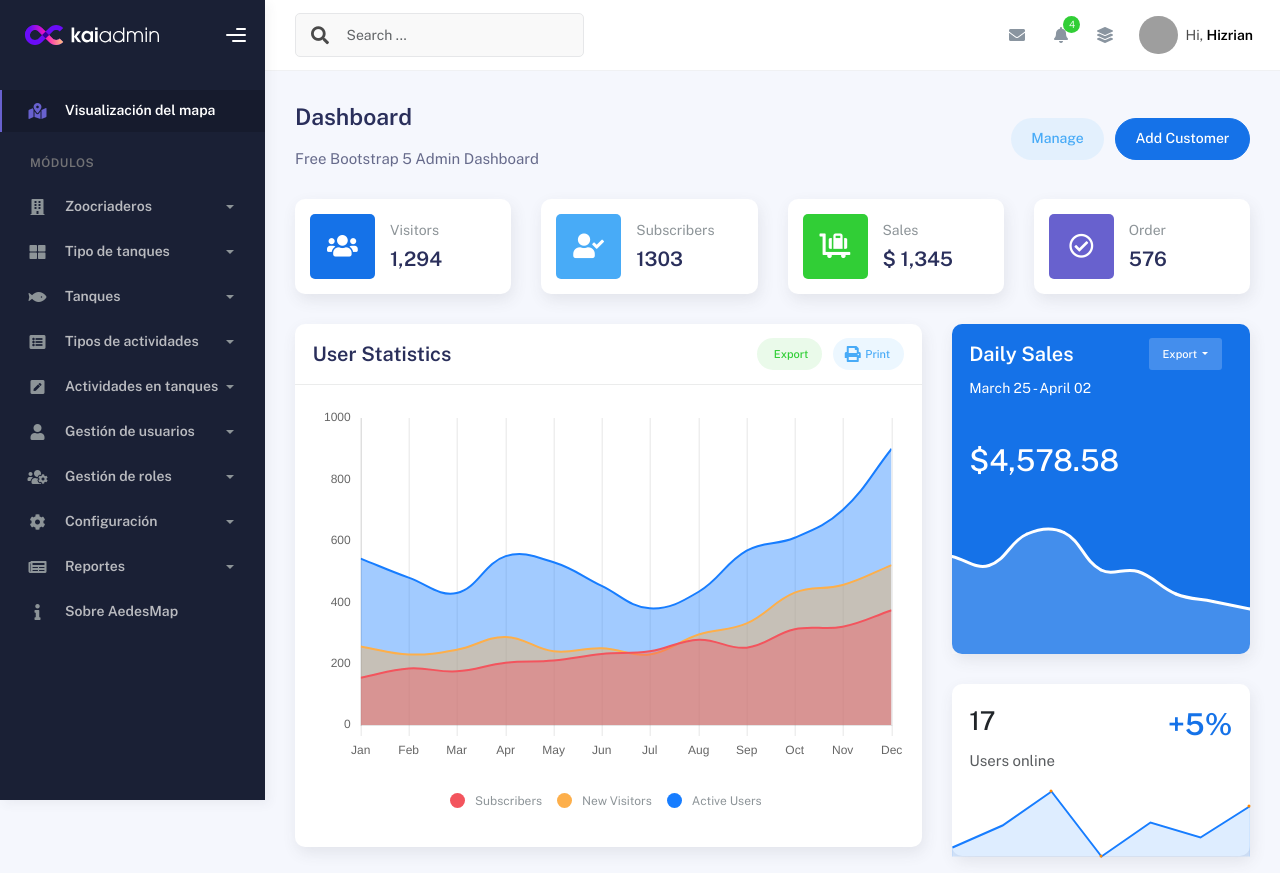
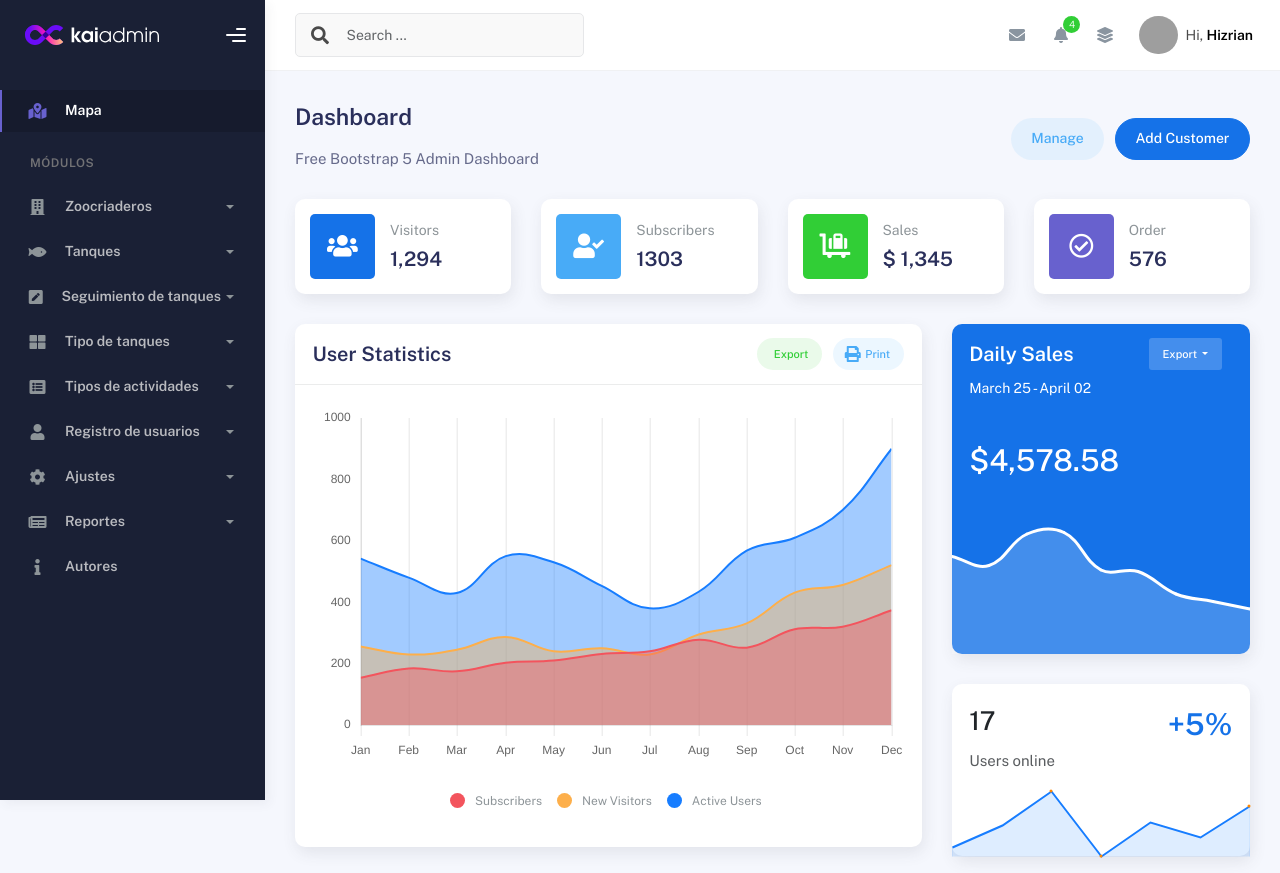
Before and after one commit to Norbali/GEOSALUD, a PHP site: page / in a window 1280 px wide. Shown: the top 873 px of the page. Run offline with PHP 8.4, Linux system fonts and the light colour scheme; grey boxes are pictures that could not be loaded.

Commit message:
Modificar navbar para modulos ecosalud

```diff
--- a/view/partials/sidebar.php
+++ b/view/partials/sidebar.php
@@ -27,7 +27,7 @@
                 <li class="nav-item active">
                     <a data-bs-toggle="collapse" href="#mapa" class="collapsed" aria-expanded="false">
                         <i class="fas fa-map-marked-alt"></i>
-                        <p>Visualización del mapa</p>
+                        <p>Mapa</p>
                     </a>
                 </li>
                 <li class="nav-section">
@@ -67,6 +67,51 @@
                         </ul>
                     </div>
                 </li>
+
+                <li class="nav-item">
+                    <a data-bs-toggle="collapse" href="#tanques">
+                        <i class="fas fa-fish"></i>
+                        <p>Tanques</p>
+                        <span class="caret"></span>
+                    </a>
+                    <div class="collapse" id="tanques">
+                        <ul class="nav nav-collapse">
+                            <li>
+                                <a href="sidebar-style-2.html">
+                                    <span class="sub-item">Sidebar Style 2</span>
+                                </a>
+                            </li>
+                            <li>
+                                <a href="icon-menu.html">
+                                    <span class="sub-item">Icon Menu</span>
+                                </a>
+                            </li>
+                        </ul>
+                    </div>
+                </li>
+
+                <li class="nav-item">
+                    <a data-bs-toggle="collapse" href="#actividades">
+                        <i class="fas fa-pen-square"></i>
+                        <p>Seguimiento de tanques</p>
+                        <span class="caret"></span>
+                    </a>
+                    <div class="collapse" id="actividades">
+                        <ul class="nav nav-collapse">
+                            <li>
+                                <a href="tables/tables.html">
+                                    <span class="sub-item">Basic Table</span>
+                                </a>
+                            </li>
+                            <li>
+                                <a href="tables/datatables.html">
+                                    <span class="sub-item">Datatables</span>
+                                </a>
+                            </li>
+                        </ul>
+                    </div>
+                </li>
+
                 <li class="nav-item">
                     <a data-bs-toggle="collapse" href="#tipotanque">
                         <i class="fas fa-th-large"></i>
@@ -88,27 +133,7 @@
                         </ul>
                     </div>
                 </li>
-                <li class="nav-item">
-                    <a data-bs-toggle="collapse" href="#tanques">
-                        <i class="fas fa-fish"></i>
-                        <p>Tanques</p>
-                        <span class="caret"></span>
-                    </a>
-                    <div class="collapse" id="tanques">
-                        <ul class="nav nav-collapse">
-                            <li>
-                                <a href="sidebar-style-2.html">
-                                    <span class="sub-item">Sidebar Style 2</span>
-                                </a>
-                            </li>
-                            <li>
-                                <a href="icon-menu.html">
-                                    <span class="sub-item">Icon Menu</span>
-                                </a>
-                            </li>
-                        </ul>
-                    </div>
-                </li>
+
                 <li class="nav-item">
                     <a data-bs-toggle="collapse" href="#tipoactividades">
                         <i class="fas fa-list-alt"></i>
@@ -125,31 +150,11 @@
                         </ul>
                     </div>
                 </li>
-                <li class="nav-item">
-                    <a data-bs-toggle="collapse" href="#actividades">
-                        <i class="fas fa-pen-square"></i>
-                        <p>Actividades en tanques</p>
-                        <span class="caret"></span>
-                    </a>
-                    <div class="collapse" id="actividades">
-                        <ul class="nav nav-collapse">
-                            <li>
-                                <a href="tables/tables.html">
-                                    <span class="sub-item">Basic Table</span>
-                                </a>
-                            </li>
-                            <li>
-                                <a href="tables/datatables.html">
-                                    <span class="sub-item">Datatables</span>
-                                </a>
-                            </li>
-                        </ul>
-                    </div>
-                </li>
+
                 <li class="nav-item">
                     <a data-bs-toggle="collapse" href="#usuarios">
                         <i class="fas fa-user"></i>
-                        <p>Gestión de usuarios</p>
+                        <p>Registro de usuarios</p>
                         <span class="caret"></span>
                     </a>
                     <div class="collapse" id="usuarios">
@@ -167,31 +172,11 @@
                         </ul>
                     </div>
                 </li>
-                <li class="nav-item">
-                    <a data-bs-toggle="collapse" href="#rol">
-                        <i class="fas fa-users-cog"></i>
-                        <p>Gestión de roles</p>
-                        <span class="caret"></span>
-                    </a>
-                    <div class="collapse" id="rol">
-                        <ul class="nav nav-collapse">
-                            <li>
-                                <a href="maps/googlemaps.html">
-                                    <span class="sub-item">Google Maps</span>
-                                </a>
-                            </li>
-                            <li>
-                                <a href="maps/jsvectormap.html">
-                                    <span class="sub-item">Jsvectormap</span>
-                                </a>
-                            </li>
-                        </ul>
-                    </div>
-                </li>
+
                 <li class="nav-item">
                     <a data-bs-toggle="collapse" href="#configuracion">
                         <i class="fas fa-cog"></i>
-                        <p>Configuración</p>
+                        <p>Ajustes</p>
                         <span class="caret"></span>
                     </a>
                     <div class="collapse" id="configuracion">
@@ -233,7 +218,7 @@
                 <li class="nav-item">
                     <a data-bs-toggle="collapse" href="#info">
                         <i class="fas fa-info"></i>
-                        <p>Sobre AedesMap</p>
+                        <p>Autores</p>
                     </a>
                 </li>
             </ul>
```
